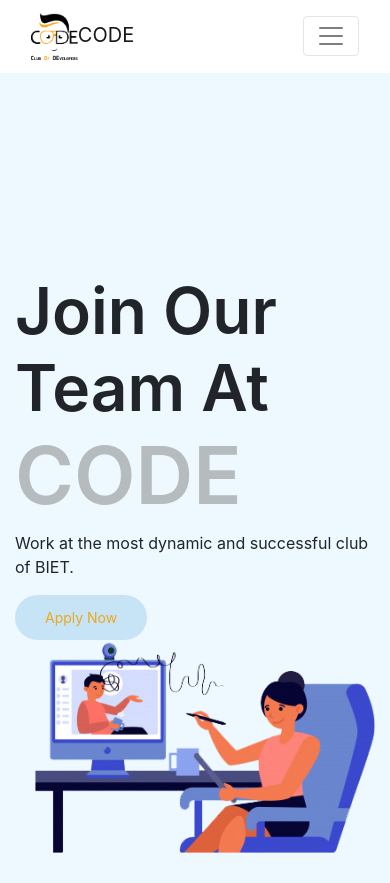
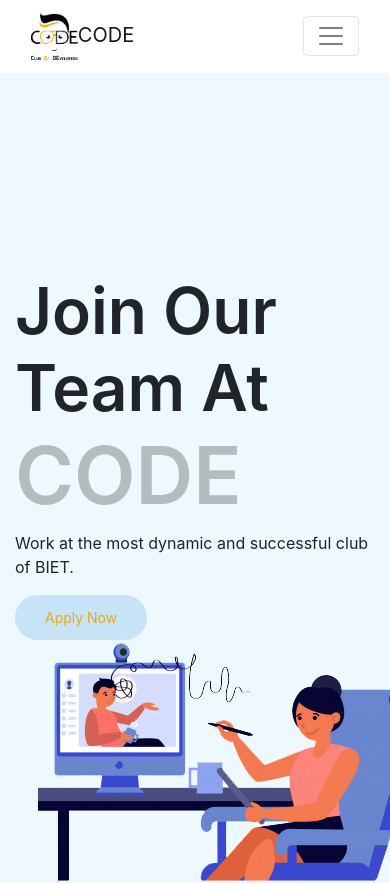
Before and after one commit to Ayush-k-Shukla/Code_page, a React (Create React App) app: page / in a window 390 px wide. Shown: the top 883 px of the page. Built offline with nearby package versions, Linux system fonts and the light colour scheme.

Commit message:
phone_overflow_fixed

```diff
--- a/src/App.css
+++ b/src/App.css
@@ -57,7 +57,7 @@
 .career-section img {
   margin: 0 auto;
   display: block;
-  width: -webkit-fill-available;
+
 }
 .career-section {
   padding: 200px 0px 100px 0px;
@@ -74,6 +74,14 @@
 .career-section img {
   margin: 0 auto;
   display: block;
+}
+
+@media only screen and (max-width: 768px){
+  html,
+  body{
+  width:100%;
+  overflow-x:hidden;
+  }
 }
 
 .your-life {
--- a/src/App.js
+++ b/src/App.js
@@ -29,6 +29,7 @@ function App() {
   }, []);
   return (
     <Router>
+    <div >
       <div>
         <Navabar sticky="top" />
       </div>
@@ -421,6 +422,7 @@ function App() {
       </section>
 
       <div></div>
+      </div>
     </Router>
   );
 }
--- a/src/index.css
+++ b/src/index.css
@@ -5,6 +5,7 @@ body {
     sans-serif;
   -webkit-font-smoothing: antialiased;
   -moz-osx-font-smoothing: grayscale;
+  overflow-x: hidden;
 }
 
 code {
```
